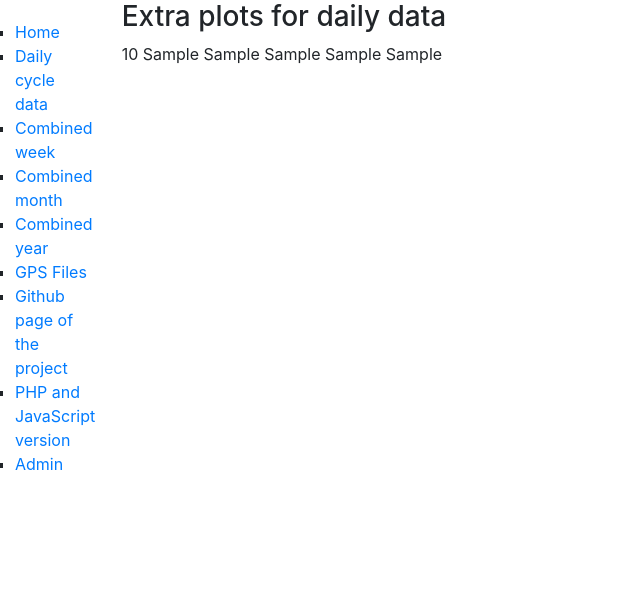
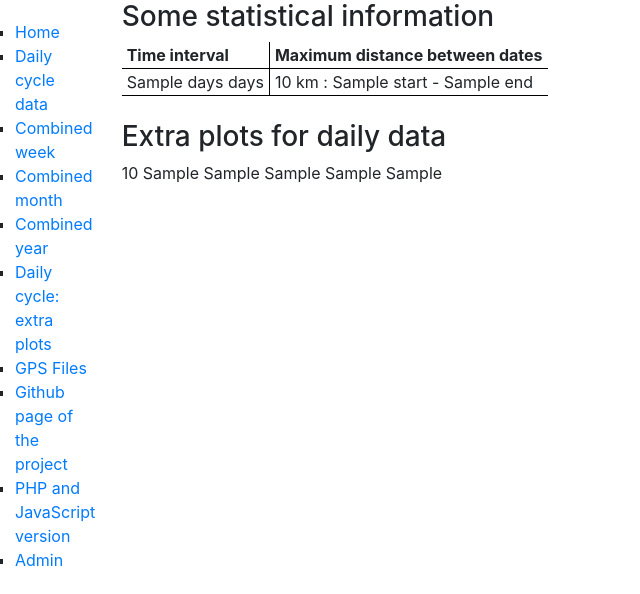
Before and after one commit to ronnyerrmann/cycle_logging, a Django app: template cycle_django/cycle/templates/cycle_data/cycle_extra_plots.html in a window 1280 px wide. Shown: the top 594 px of the page, without its empty margins (0-640 px from the left). Run offline with Django 3.2, Linux system fonts and the light colour scheme; the template is opened without the code that fills it: most values are stand-ins (such as "Sample title", 1, 10 or a date in 2020).

Commit message:
Show distance per time interval

```diff
--- a/cycle_django/cycle/static/css/styles.css
+++ b/cycle_django/cycle/static/css/styles.css
@@ -7,9 +7,17 @@ table.table_no_borders {border-style: none;}
 table.table_no_borders th {}
 table.table_no_borders tr {}
 table.table_no_borders td {}
+
 table.table_inner_borders {border-style: none;}
 table.table_inner_borders th {padding-left: 5px; padding-right: 5px; border-right: 1px solid black; border-bottom: 1px solid black;}
 table.table_inner_borders th:last-of-type {border-right: none; border-bottom: 1px solid black;}
-table.table_inner_borders tr {}
+table.table_inner_borders tr {border: none;}
 table.table_inner_borders td {padding-left: 5px; padding-right: 5px; border-right: 1px solid black;}
 table.table_inner_borders td:last-of-type {border: none;}
+
+table.table_inner_borders_rows {border-style: none;}
+table.table_inner_borders_rows th {padding-left: 5px; padding-right: 5px; border-right: 1px solid black; border-bottom: 1px solid black;}
+table.table_inner_borders_rows th:last-of-type {border-right: none; border-bottom: 1px solid black;}
+table.table_inner_borders_rows tr {border-bottom: 1px solid black;}
+table.table_inner_borders_rows td {padding-left: 5px; padding-right: 5px; border-right: 1px solid black;}
+table.table_inner_borders_rows td:last-of-type {border: none;}
--- a/cycle_django/cycle/templates/base_generic.html
+++ b/cycle_django/cycle/templates/base_generic.html
@@ -23,6 +23,7 @@
           <li><a href="{% url 'cycle_data_w' %}">Combined week</a></li>
           <li><a href="{% url 'cycle_data_m' %}">Combined month</a></li>
           <li><a href="{% url 'cycle_data_y' %}">Combined year</a></li>
+          <li><a href="{% url 'cycle_extra_plots' %}">Daily cycle: extra plots</a></li>
           <li><a href="{% url 'gps_data' %}">GPS Files</a></li>
           <li><a href="https://github.com/ronnyerrmann/cycle_logging">Github page of the project</a></li>
           <li><a href="http://ronnyerrmann.ddns.net:80/">PHP and JavaScript version</a></li>
--- a/cycle_django/cycle/templates/cycle_data/cycle_extra_plots.html
+++ b/cycle_django/cycle/templates/cycle_data/cycle_extra_plots.html
@@ -1,6 +1,32 @@
 {% extends "base_generic.html" %}
 
 {% block content %}
+  <h3>Some statistical information</h3>
+  {% if dist_per_days %}
+    <table  class='table_inner_borders_rows'>
+      <tr>
+        <th>Time interval</th> <th>Maximum distance between dates</th>
+      </tr>
+      {% for entry in dist_per_days %}
+        <tr>
+          <td>{{ entry.days }} day{{ entry.days|pluralize:",s" }}</td>
+          <td>
+            <table  class='table_inner_borders'>
+              {% for entry2 in entry.dist_sort %}
+                {{ entry2.distance|floatformat:0 }} km : {{ entry2.start }} - {{ entry2.end }} <br>
+              {% endfor %}
+            </table>
+          </td>
+        </tr>
+      {% empty %}
+        There are no entries available.
+      {% endfor %}
+    </table>
+    <br>
+  {% else %}
+    <p>There is a problem with the database.</p><br>
+  {% endif %}
+
   <h3>Extra plots for daily data</h3>
   {% autoescape off %}
     {{ plot_total_div }}
```
Also changed, not shown: cycle_django/cycle/views.py (+25 -0 lines).
